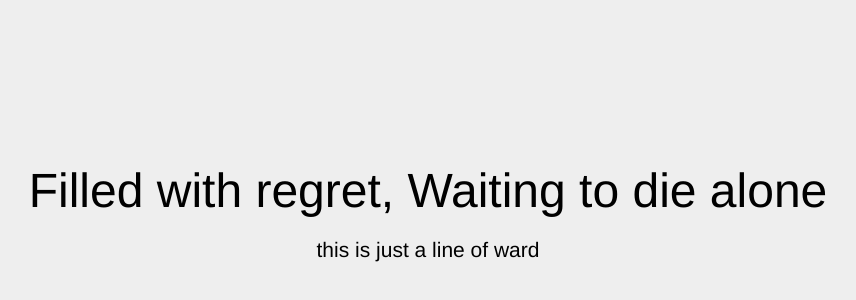
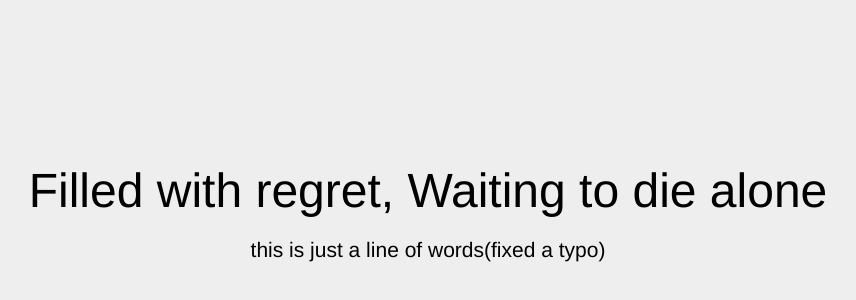
Before and after one commit to cps847group2/slackbot, a plain HTML site: page git_tst/index.html in a window 1280 px wide. Shown: the part 14-314 px from the top of the page, without its empty margins (212-1068 px from the left). Drawn offline with Linux system fonts and the light colour scheme.

Commit message:
fixed a typo

```diff
--- a/git_tst/index.html
+++ b/git_tst/index.html
@@ -69,7 +69,7 @@ a {
   </div>
   <div class="row">
     <div class="col-md-6 col-md-push-3">
-      <p class="lead">this is just a line of ward</p>
+      <p class="lead">this is just a line of words(fixed a typo)</p>
     </div>
   </div>
 </div>
```
